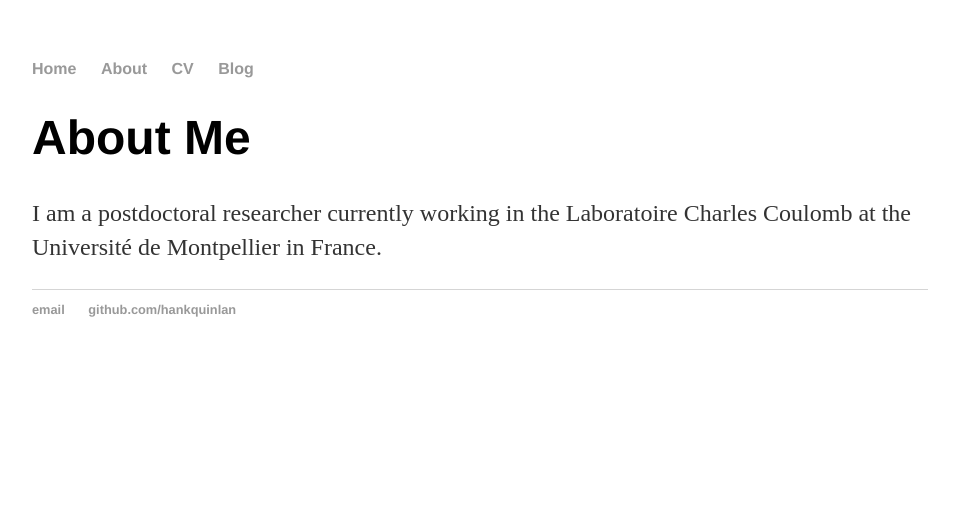
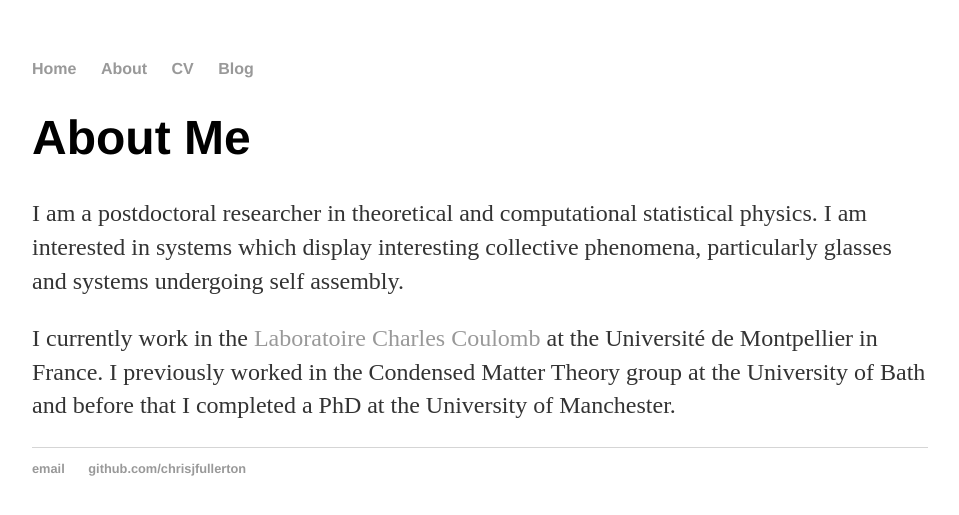
Before and after one commit to cjfullerton/cjfullerton.github.io, a Jekyll site: the page built from about/index.html, in a window 1280 px wide. Shown: the top 515 px of the page, without its empty margins (160-1119 px from the left). Built offline with Jekyll 4.4.1, drawn with Linux system fonts in a browser that asks for light colours.

Commit message:
More fiddling with basics...

```diff
--- a/_layouts/default.html
+++ b/_layouts/default.html
@@ -21,8 +21,8 @@
 			</div><!-- /.container -->
 			<footer>
 	    		<ul>
-	        		<li><a href="mailto:hankquinlanhub@gmail.com">email</a></li>
-	        		<li><a href="https://github.com/hankquinlan">github.com/hankquinlan</a></li>
+	        		<li><a href="mailto:cjfullerton@users.noreply.github.com">email</a></li>
+	        		<li><a href="https://github.com/chrisjfullerton">github.com/chrisjfullerton</a></li>
 				</ul>
 			</footer>
 		</body>
--- a/about/index.html
+++ b/about/index.html
@@ -4,5 +4,8 @@ title: Christopher J. Fullerton
 ---
 <div class="blurb">
 	<h1>About Me</h1>
-	<p>I am a postdoctoral researcher currently working in the Laboratoire Charles Coulomb at the Universit&eacute de Montpellier in France.</p>
+	<p>I am a postdoctoral researcher in theoretical and computational statistical physics. I am interested in systems which display interesting collective phenomena,
+	particularly glasses and systems undergoing self assembly.</p>
+	<p>I currently work in the <a href="https://www.coulomb.univ-montp2.fr/?lang=fr">Laboratoire Charles Coulomb</a> at the Universit&eacute de Montpellier in France.
+	I previously worked in the Condensed Matter Theory group at the University of Bath and before that I completed a PhD at the University of Manchester.</p>
 </div><!-- /.blurb -->
```
